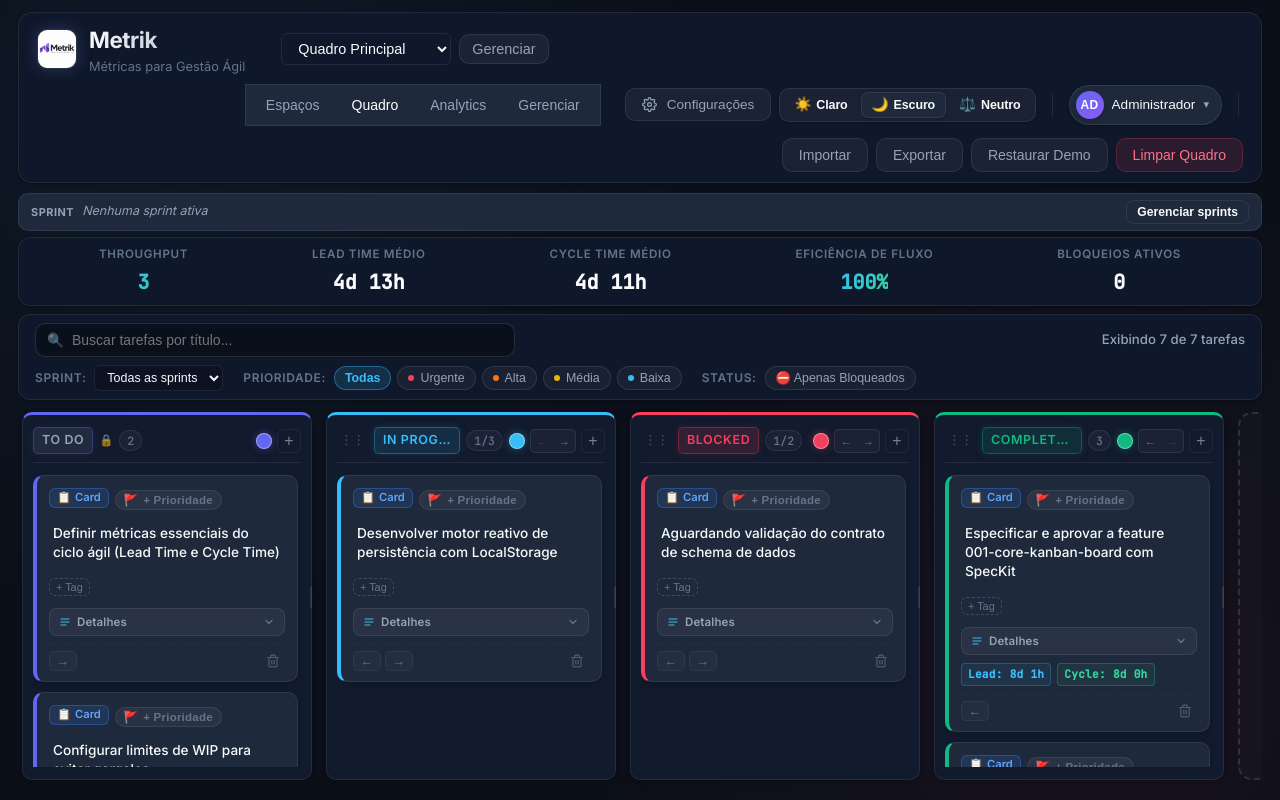
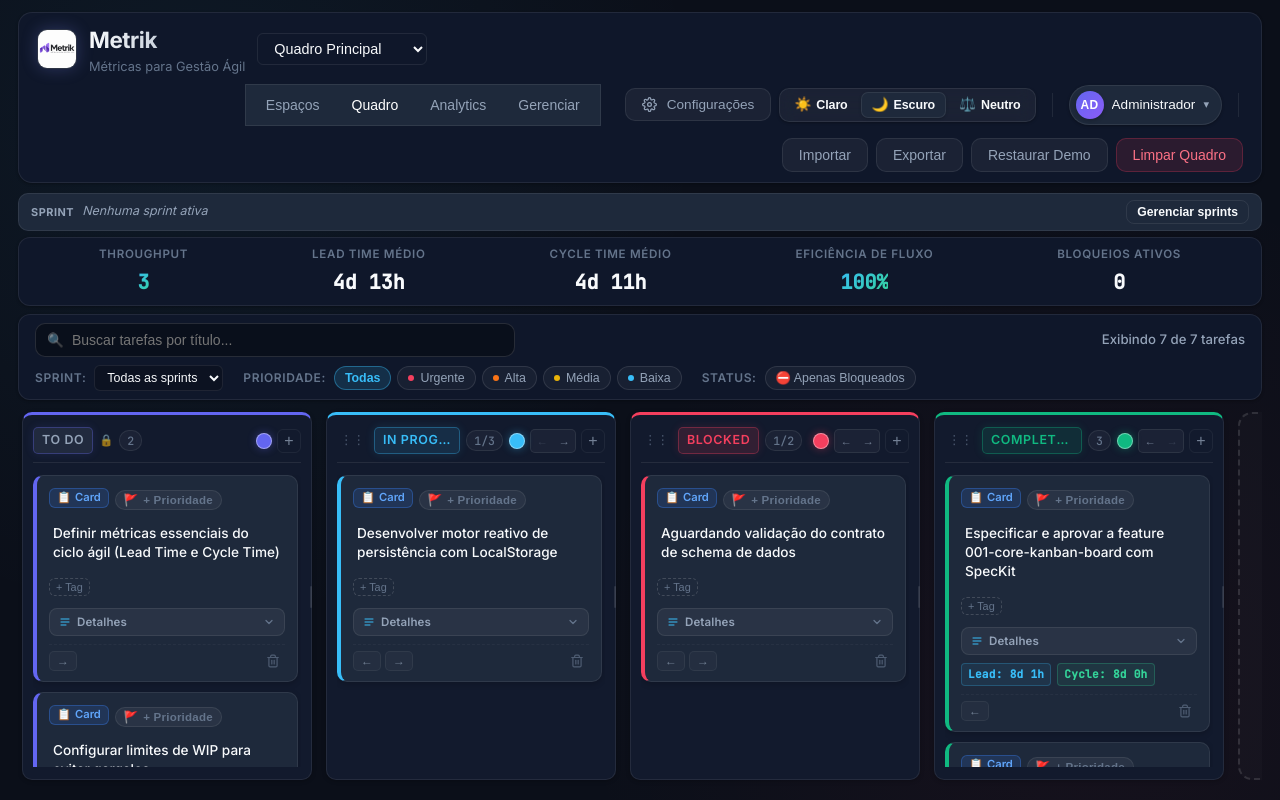
Before and after one commit to rogerteg/Metrik, a React (Vite) app: page / in a window 1280 px wide. Built offline with nearby package versions, Linux system fonts and the light colour scheme.

Commit message:
refactor(header): remove duplicate Manage entry from the board switcher
BoardSwitcher.onManageBoards is now optional; App no longer passes it since the top navigation already exposes Gerenciar, removing the duplicated control and tightening the header.

```diff
--- a/src/App.tsx
+++ b/src/App.tsx
@@ -486,7 +486,6 @@
             boards={boards}
             activeBoardId={activeBoardId}
             onSwitchBoard={switchBoard}
-            onManageBoards={() => setView('manage')}
             teams={teams}
             activeUserId={activeUserId}
           />
--- a/src/components/BoardSwitcher.tsx
+++ b/src/components/BoardSwitcher.tsx
@@ -6,7 +6,8 @@
   boards: BoardModel[];
   activeBoardId: string | null;
   onSwitchBoard: (id: string) => void;
-  onManageBoards: () => void;
+  /** Opcional: quando ausente, o atalho "Gerenciar" não é exibido (a navegação já cobre). */
+  onManageBoards?: () => void;
   teams?: Team[];
   activeUserId?: string;
 }
@@ -54,10 +55,7 @@
   }
 
   return (
-    <div
-      className="board-switcher"
-      style={{ display: 'flex', alignItems: 'center', gap: '8px', marginLeft: '24px' }}
-    >
+    <div className="board-switcher" style={{ display: 'flex', alignItems: 'center', gap: '8px' }}>
       <select
         value={activeBoardId || ''}
         onChange={(e) => onSwitchBoard(e.target.value)}
@@ -89,6 +87,7 @@
               </option>
             ))}
       </select>
+      {onManageBoards && (
         <button
           type="button"
           className="btn btn-secondary"
@@ -98,6 +97,7 @@
         >
           Gerenciar
         </button>
+      )}
     </div>
   );
 };
```
Lines whose indentation alone changed are shown as unchanged.
